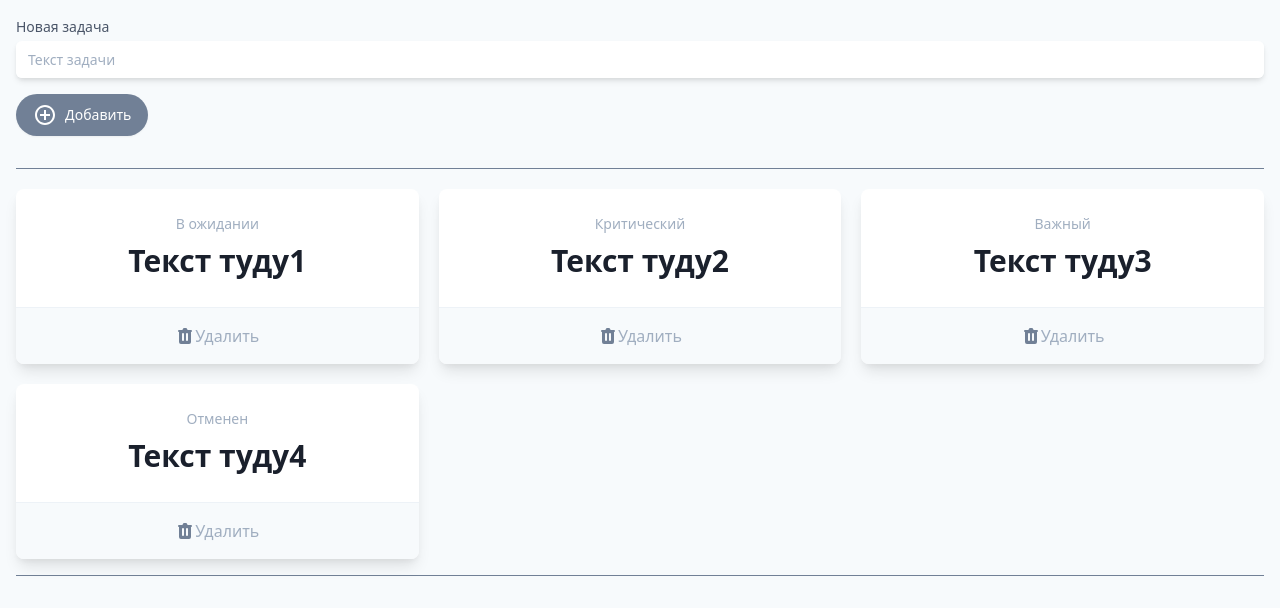
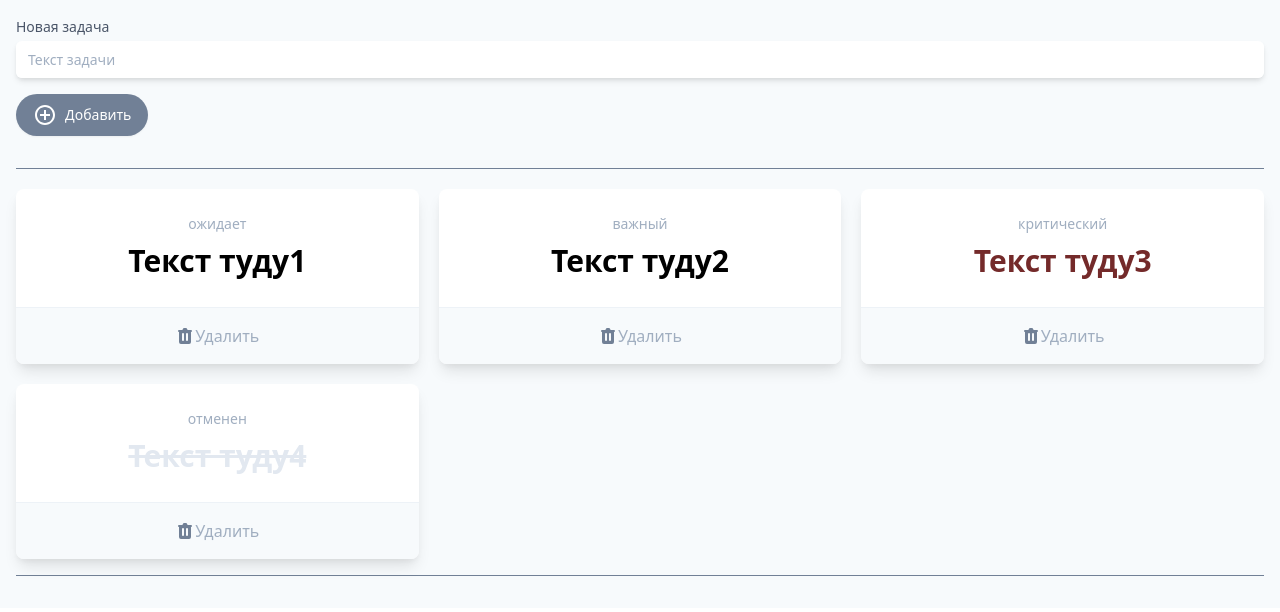
Before and after one commit to arh0n/testToDoApp, a Vue app: page / in a window 1280 px wide. Shown: the top 612 px of the page. Built offline with nearby package versions, Linux system fonts and the light colour scheme.

Commit message:
добавлено состояние todo с возможностью отмены

```diff
--- a/src/App.vue
+++ b/src/App.vue
@@ -34,18 +34,23 @@
 					<div v-for="selTodo in todoList" :key="selTodo.todoText"
 						class="bg-white overflow-hidden shadow-lg rounded-lg border-purple-800 border-solid cursor-pointer">
 
-						<div class="px-4 py-5 sm:p-6 text-center">
+						<div @click="changeTodoStatus(selTodo)" class="px-4 py-5 sm:p-6 text-center">
 							<dt class="text-sm font-medium text-gray-500 truncate">
 								{{ selTodo.todoStatus }}
 							</dt>
-							<dd class="mt-1 text-3xl font-semibold text-gray-900">
+							<dd
+								:class="{
+									'line-through text-gray-300':selTodo.todoStatus=='отменен',
+									'text-red-900':selTodo.todoStatus=='критический'
+								}"
+								class="mt-1 text-3xl font-semibold">
 								{{selTodo.todoText}}
 							</dd>
 						</div>
 
 						<div class="w-full border-t border-gray-200"></div>
 						<button
-						@click="handleDelete(selTodo)"
+						@click.stop="handleDelete(selTodo)"
 							class="flex items-center justify-center font-medium w-full bg-gray-100 px-4 py-4 sm:px-6 text-md text-gray-500 hover:text-gray-600 hover:bg-gray-200 hover:opacity-20 transition-all focus:outline-none">
 							<svg class="h-5 w-5" xmlns="http://www.w3.org/2000/svg" viewBox="0 0 20 20" fill="#718096" aria-hidden="true">
 								<path fill-rule="evenodd"
@@ -73,11 +78,20 @@ export default {
 		return {
 			enter_todo_text: "",
 			todoList: [
-				{ todoText: "Текст туду1", todoStatus: "В ожидании" },
-				{ todoText: "Текст туду2", todoStatus: "Критический" },
-				{ todoText: "Текст туду3", todoStatus: "Важный" },
-				{ todoText: "Текст туду4", todoStatus: "Отменен" },
-			]
+				{ todoText: "Текст туду1", todoStatus: "ожидает" },
+				{ todoText: "Текст туду2", todoStatus: "важный" },
+				{ todoText: "Текст туду3", todoStatus: "критический" },
+				{ todoText: "Текст туду4", todoStatus: "отменен" },
+			],
+			todoStatusList: [
+				"ожидает",
+				"важный",
+				"критический",
+				"отменен"
+			],    //это не изменяемые данные, не состояния ... куда их лучше перенести? Где объявить, аналог типизированного типа СпизоскЗначений
+
+			selectedTodo: null   //потом можно за <div @click="changeTodoStatus(selTodo)" class="px-4 py-5 sm:p-6 text-center"> просто присваивать этому полю ссылку на элемент, а всю логику выполнять в вейтере
+
 		};
 	},
 
@@ -86,7 +100,7 @@ export default {
 			if (this.enter_todo_text!="") {
 					const new_todo = {
 					todoText: this.enter_todo_text,
-					todoStatus: "В ожидании"
+					todoStatus: this.getNextTodoStatus()
 				};
 
 				this.todoList.push(new_todo);
@@ -98,6 +112,23 @@ export default {
 
 		handleDelete(todoToRemove) {
 			this.todoList = this.todoList.filter(t=>t!=todoToRemove);
+		},
+
+		getNextTodoStatus(currentStatus) {
+			let indexOfCurrentStatus = this.todoStatusList.indexOf(currentStatus, 0);
+			let nextStatus = "";
+			if ((indexOfCurrentStatus==-1) || (indexOfCurrentStatus==(this.todoStatusList.length-1))) {
+				nextStatus = this.todoStatusList[0];
+			}
+			else {
+				nextStatus = this.todoStatusList[indexOfCurrentStatus+1];
+			}
+			return nextStatus;
+		},
+
+		changeTodoStatus(currentElement) {
+			this.selectedTodo = currentElement;
+			currentElement.todoStatus = this.getNextTodoStatus(currentElement.todoStatus);
 		}
 	}
 };
```
